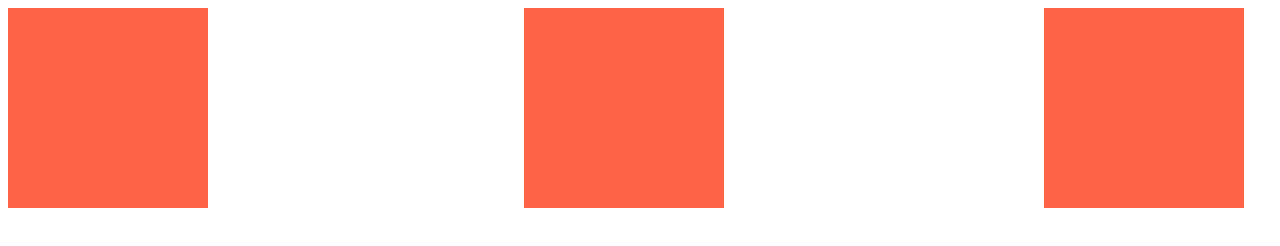
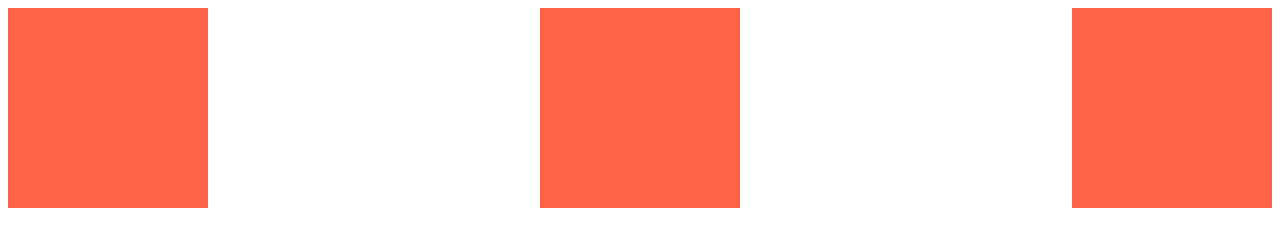
Before and after one commit to kys0017/css-layout-masterclass, a website built with Vite: page index.html in a window 1280 px wide. Built offline with nearby package versions, Linux system fonts and the light colour scheme.

Commit message:
✨ 2.2 Intro to Flexbox

```diff
--- a/style.css
+++ b/style.css
@@ -1,15 +1,10 @@
+body {
+    display: flex;
+    justify-content: space-between;
+}
+
 .box {
     width: 200px;
     height: 200px;
     background-color: tomato;
-    display: inline-block;
 }
-.box:first-child {
-    float: left;
-}
-.box:last-child {
-    float: right;
-}
-.box:nth-child(2) {
-    margin: 0 25%;
-}
```
